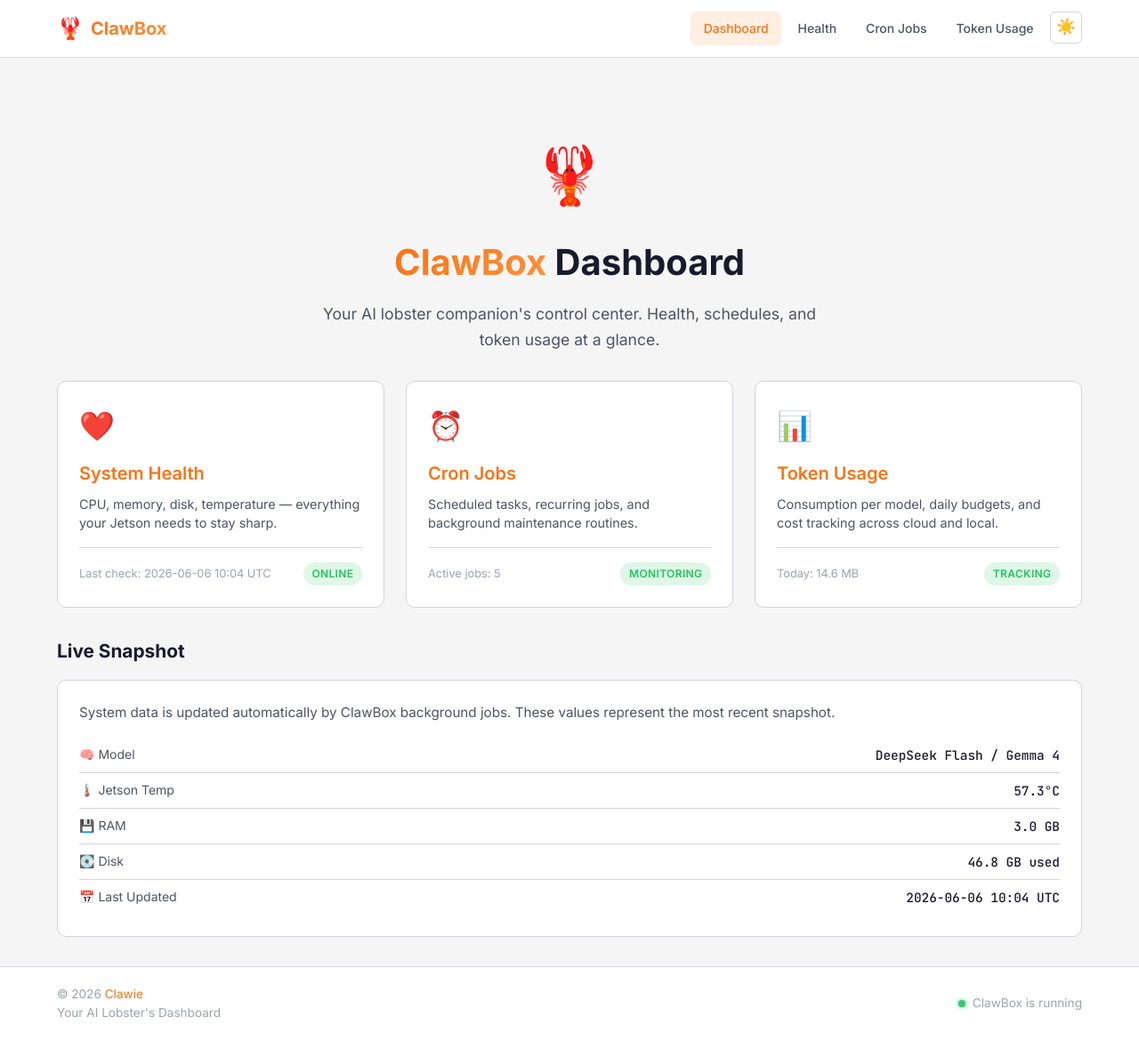
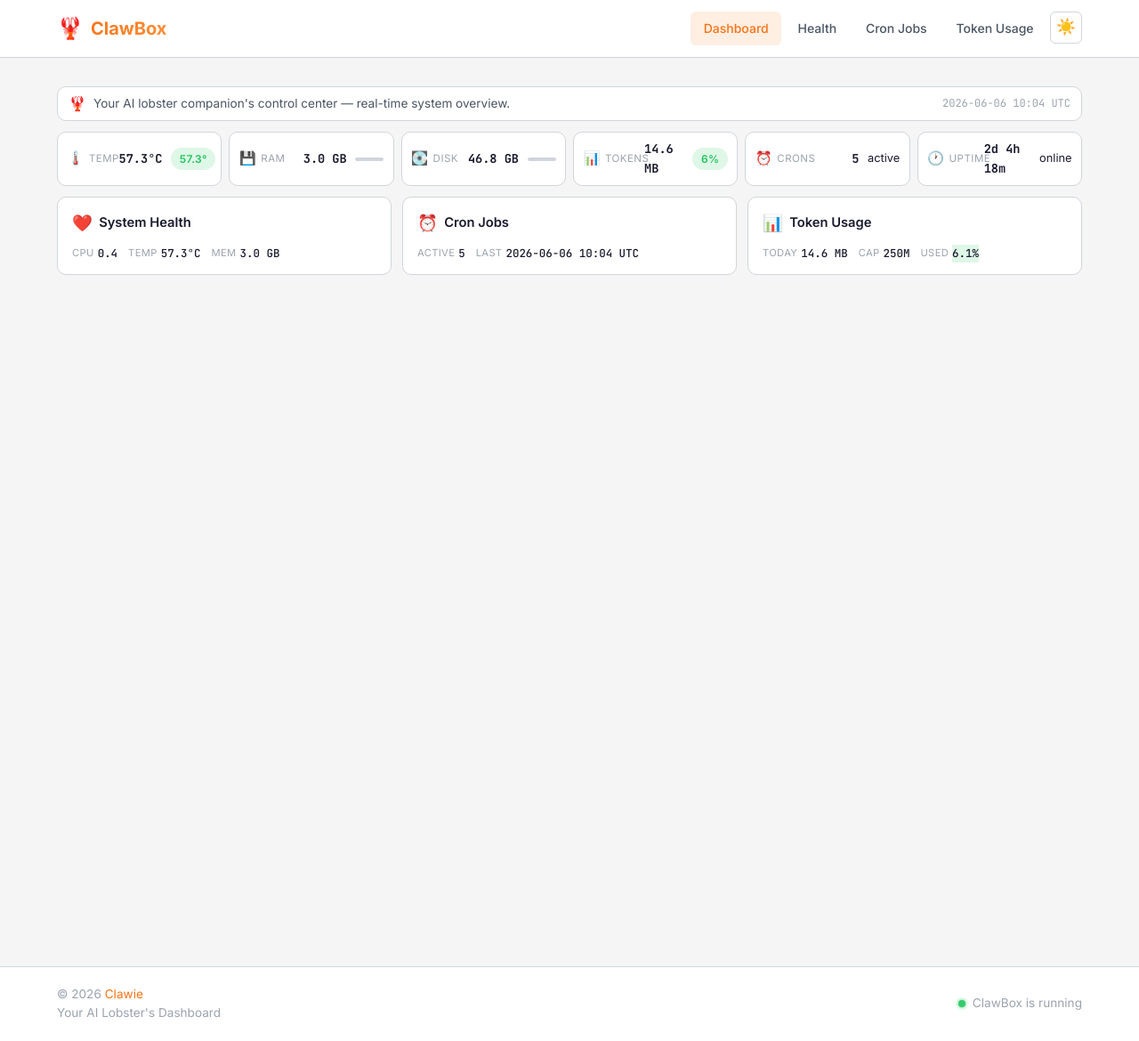
Before and after one commit to pvyver/ClawBox, a Jekyll site: the page built from index.md, in a window 1280 px wide and 1170 px high. Shown: the whole window at 89% size. Built offline with Jekyll 4.4.1, drawn with Linux system fonts in a browser that asks for light colours.

Commit message:
feat: compact dashboard overview (no scroll)
- Removed hero section (saves ~250px)
- Tagline bar: single-line description with timestamp
- 6-chip live stats bar: temp, RAM, disk, tokens, crons, uptime
- 3 compact cards: health, cron jobs, token usage
- All fits above fold at 1200x800
- Mobile: stacks vertically

```diff
--- a/assets/css/style.css
+++ b/assets/css/style.css
@@ -380,32 +380,148 @@
   50% { opacity: 0.5; box-shadow: 0 0 8px var(--success); }
 }
 
-/* ═══ Hero section (homepage) ═══ */
+/* ═══ Tagline bar (compact homepage) ═══ */
 
-.hero {
-  text-align: center;
-  padding: 3rem 0 2rem;
+.tagline-bar {
+  display: flex;
+  align-items: center;
+  gap: 0.5rem;
+  padding: 0.35rem 0.75rem;
+  margin-bottom: 0.75rem;
+  background: var(--bg-card);
+  border: 1px solid var(--border);
+  border-radius: var(--radius-md);
+  font-size: 0.85rem;
+  color: var(--text-secondary);
+  flex-wrap: wrap;
+}
+.tagline-icon { font-size: 1rem; }
+.tagline-time {
+  margin-left: auto;
+  font-family: var(--font-mono);
+  font-size: 0.75rem;
+  color: var(--text-muted);
+  white-space: nowrap;
 }
 
-.hero-icon { font-size: 4rem; margin-bottom: 1rem; }
+/* ═══ Compact live stats bar ═══ */
 
-.hero h1 {
-  font-size: 2.5rem;
-  font-weight: 800;
+.stats-bar {
+  display: flex;
+  gap: 0.5rem;
   margin-bottom: 0.75rem;
-}
-.hero h1 span {
-  background: linear-gradient(135deg, var(--accent), #fb923c);
-  -webkit-background-clip: text;
-  -webkit-text-fill-color: transparent;
-  background-clip: text;
+  flex-wrap: wrap;
 }
 
-.hero p {
-  font-size: 1.1rem;
-  color: var(--text-secondary);
-  max-width: 560px;
-  margin: 0 auto;
+.stat-chip {
+  flex: 1;
+  min-width: 130px;
+  display: flex;
+  align-items: center;
+  gap: 0.35rem;
+  background: var(--bg-card);
+  border: 1px solid var(--border);
+  border-radius: var(--radius-md);
+  padding: 0.5rem 0.65rem;
+  font-size: 0.8rem;
+  transition: all var(--transition);
+}
+.stat-chip:hover {
+  border-color: var(--accent);
+  background: var(--bg-card-hover);
+}
+
+.chip-icon { font-size: 0.95rem; }
+.chip-label {
+  color: var(--text-muted);
+  font-size: 0.72rem;
+  text-transform: uppercase;
+  letter-spacing: 0.04em;
+  min-width: 28px;
+}
+.chip-value {
+  font-family: var(--font-mono);
+  font-weight: 600;
+  font-size: 0.85rem;
+  margin-left: auto;
+}
+.chip-badge { margin-left: 0.25rem; }
+.chip-bar { margin-left: 0.25rem; }
+
+.mini-bar {
+  display: inline-block;
+  width: 32px;
+  height: 4px;
+  background: var(--border);
+  border-radius: 999px;
+  overflow: hidden;
+  vertical-align: middle;
+}
+.mini-fill {
+  height: 100%;
+  border-radius: 999px;
+  transition: width 0.8s ease;
+}
+
+/* ═══ Compact cards grid ═══ */
+
+.compact-grid {
+  display: grid;
+  grid-template-columns: repeat(3, 1fr);
+  gap: 0.75rem;
+}
+
+.compact-card {
+  display: block;
+  background: var(--bg-card);
+  border: 1px solid var(--border);
+  border-radius: var(--radius-md);
+  padding: 0.85rem 1rem;
+  transition: all var(--transition);
+  text-decoration: none;
+  color: inherit;
+}
+.compact-card:hover {
+  background: var(--bg-card-hover);
+  border-color: var(--accent);
+  box-shadow: var(--shadow-card), 0 0 20px var(--accent-glow);
+  transform: translateY(-1px);
+}
+
+.compact-card-header {
+  display: flex;
+  align-items: center;
+  gap: 0.45rem;
+  margin-bottom: 0.6rem;
+}
+.compact-card-icon { font-size: 1.15rem; }
+.compact-card-title {
+  font-size: 0.92rem;
+  font-weight: 600;
+  color: var(--text-primary);
+}
+
+.compact-card-stats {
+  display: flex;
+  gap: 0.75rem;
+  flex-wrap: wrap;
+}
+.compact-card-stats > span {
+  display: flex;
+  align-items: center;
+  gap: 0.25rem;
+}
+.cs-label {
+  font-size: 0.7rem;
+  color: var(--text-muted);
+  text-transform: uppercase;
+  letter-spacing: 0.03em;
+}
+.cs-value {
+  font-family: var(--font-mono);
+  font-size: 0.78rem;
+  font-weight: 500;
+  color: var(--text-primary);
 }
 
 /* ═══ Responsive ═══ */
@@ -465,7 +581,16 @@
     grid-template-columns: 1fr;
   }
 
-  .hero h1 { font-size: 1.75rem; }
+  .stats-bar {
+    flex-direction: column;
+  }
+  .stat-chip {
+    min-width: 100%;
+  }
+
+  .compact-grid {
+    grid-template-columns: 1fr;
+  }
 
   .footer-inner {
     flex-direction: column;
--- a/assets/js/dashboard.js
+++ b/assets/js/dashboard.js
@@ -1,89 +1,114 @@
 /**
  * ClawBox Dashboard — Client-side data refresh
  *
- * Fetches latest site.json and updates dashboard placeholders.
+ * Fetches latest data JSON and updates compact dashboard elements.
  */
 (function () {
   'use strict';
+
+  var basePath = window.location.pathname.includes('/ClawBox/')
+    ? '/ClawBox/assets/data/'
+    : '/assets/data/';
 
   function setText(id, text) {
     var el = document.getElementById(id);
     if (el) el.textContent = text || '\u2014';
   }
 
-  function fetchData() {
-    var url = window.location.pathname.includes('/ClawBox/')
-      ? '/ClawBox/assets/data/site.json'
-      : '/assets/data/site.json';
+  function setBadge(id, text, cls) {
+    var el = document.getElementById(id);
+    if (el) {
+      el.textContent = text;
+      el.className = 'badge ' + cls;
+    }
+  }
 
-    fetch(url)
-      .then(function (r) {
-        if (!r.ok) throw new Error('HTTP ' + r.status);
-        return r.json();
-      })
-      .then(function (data) {
-        var ts = data.update_timestamp || '';
-        setText('health-time', ts);
+  function setMiniBar(id, pct, cls) {
+    var el = document.getElementById(id);
+    if (el) {
+      el.style.width = Math.min(pct, 100) + '%';
+      el.className = 'mini-fill ' + cls;
+    }
+  }
+
+  function round1(v) { return Math.round(v * 10) / 10; }
+
+  // ── Fetch all data ───────────────────────────────────────────────────
+
+  function fetchAll() {
+    // Site meta (timestamp)
+    fetch(basePath + 'site.json')
+      .then(function (r) { return r.ok ? r.json() : Promise.reject(); })
+      .then(function (d) {
+        var ts = d.update_timestamp || '';
         setText('live-updated', ts);
-        setText('site-updated', ts);
-      })
-      .catch(function (err) {
-        console.warn('Dashboard data fetch:', err.message);
-      });
-
-    // Also fetch health for live snapshot
-    var hurl = window.location.pathname.includes('/ClawBox/')
-      ? '/ClawBox/assets/data/health.json'
-      : '/assets/data/health.json';
-
-    fetch(hurl)
-      .then(function (r) {
-        if (!r.ok) throw new Error('HTTP ' + r.status);
-        return r.json();
-      })
-      .then(function (h) {
-        if (h.temperature && h.temperature.display) setText('live-temp', h.temperature.display);
-        if (h.memory && h.memory.used_human) setText('live-ram', h.memory.used_human);
-        if (h.disk) {
-          setText('live-disk', h.disk.used_human ? h.disk.used_human + ' used' : (h.disk.used_percent != null ? h.disk.used_percent + '% used' : ''));
-        }
       })
       .catch(function () {});
 
-    // Fetch token usage for today
-    var turl = window.location.pathname.includes('/ClawBox/')
-      ? '/ClawBox/assets/data/token-usage.json'
-      : '/assets/data/token-usage.json';
+    // Health data
+    fetch(basePath + 'health.json')
+      .then(function (r) { return r.ok ? r.json() : Promise.reject(); })
+      .then(function (h) {
+        var temp = h.temperature || {};
+        var mem = h.memory || {};
+        var disk = h.disk || {};
+        var cpu = h.cpu || {};
+        var up = h.uptime || {};
 
-    fetch(turl)
-      .then(function (r) {
-        if (!r.ok) throw new Error('HTTP ' + r.status);
-        return r.json();
-      })
-      .then(function (tu) {
-        if (tu.today && tu.today.total_human) setText('token-today', tu.today.total_human);
+        var tempVal = temp.value_celsius || 0;
+        var memPct = mem.used_percent || 0;
+        var diskPct = disk.used_percent || 0;
+
+        setText('stat-temp', temp.display || '\u2014');
+        setText('stat-ram', mem.used_human || '\u2014');
+        setText('stat-disk', disk.used_human || '\u2014');
+        setText('stat-uptime', up.display || '\u2014');
+
+        setText('cc-cpu', cpu.load_1m != null ? round1(cpu.load_1m) : '\u2014');
+        setText('cc-temp', temp.display || '\u2014');
+        setText('cc-mem', mem.used_human || '\u2014');
+
+        var tempCls = tempVal > 80 ? 'badge-err' : tempVal > 70 ? 'badge-warn' : 'badge-ok';
+        var memCls = memPct > 90 ? 'badge-err' : memPct > 80 ? 'badge-warn' : 'badge-ok';
+        var diskCls = diskPct > 95 ? 'badge-err' : diskPct > 80 ? 'badge-warn' : 'badge-ok';
+
+        setBadge('stat-temp-badge', round1(tempVal) + '\u00B0', tempCls);
+        setMiniBar('stat-ram-bar', memPct, memCls);
+        setMiniBar('stat-disk-bar', diskPct, diskCls);
       })
       .catch(function () {});
 
-    // Fetch cron for counts
-    var curl = window.location.pathname.includes('/ClawBox/')
-      ? '/ClawBox/assets/data/cron-jobs.json'
-      : '/assets/data/cron-jobs.json';
+    // Token usage
+    fetch(basePath + 'token-usage.json')
+      .then(function (r) { return r.ok ? r.json() : Promise.reject(); })
+      .then(function (tu) {
+        var t = tu.today || {};
+        var pct = t.used_percent || 0;
+        var human = t.total_human || '\u2014';
+        setText('stat-tokens', human);
+        setText('cc-tokens', human);
+        setText('cc-cap', tu.daily_cap_human || '250M');
+        setText('cc-pct', round1(pct) + '%');
 
-    fetch(curl)
-      .then(function (r) {
-        if (!r.ok) throw new Error('HTTP ' + r.status);
-        return r.json();
+        var cls = pct > 90 ? 'badge-err' : pct > 70 ? 'badge-warn' : 'badge-ok';
+        setBadge('stat-token-badge', Math.round(pct) + '%', cls);
       })
+      .catch(function () {});
+
+    // Cron jobs
+    fetch(basePath + 'cron-jobs.json')
+      .then(function (r) { return r.ok ? r.json() : Promise.reject(); })
       .then(function (cj) {
-        if (cj.total != null) setText('cron-count', cj.total);
+        var count = cj.total || 0;
+        setText('stat-crons', count);
+        setText('cc-active', count);
       })
       .catch(function () {});
   }
 
   if (document.readyState === 'loading') {
-    document.addEventListener('DOMContentLoaded', fetchData);
+    document.addEventListener('DOMContentLoaded', fetchAll);
   } else {
-    fetchData();
+    fetchAll();
   }
 })();
--- a/index.md
+++ b/index.md
@@ -11,79 +11,105 @@
 {% assign mem = h.memory %}
 {% assign temp = h.temperature %}
 {% assign disk = h.disk %}
+{% assign gpu = h.gpu %}
+{% assign up = h.uptime %}
 
 {% assign health_time = s.update_timestamp | default: "pending..." %}
 {% assign cron_count = cj.total | default: 0 %}
 {% assign token_today = tu.today.total_human | default: "\u2014" %}
 {% assign token_pct = tu.today.used_percent | default: 0 %}
+{% assign mem_pct = mem.used_percent | default: 0 %}
+{% assign disk_pct = disk.used_percent | default: 0 %}
+{% assign temp_val = temp.value_celsius | default: 0 %}
 
-<section class="hero">
-  <div class="hero-icon">🦞</div>
-  <h1><span>ClawBox</span> Dashboard</h1>
-  <p>Your AI lobster companion's control center. Health, schedules, and token usage at a glance.</p>
-</section>
+{% capture mem_badge %}{% if mem_pct > 90 %}badge-err{% elsif mem_pct > 80 %}badge-warn{% else %}badge-ok{% endif %}{% endcapture %}
+{% capture disk_badge %}{% if disk_pct > 95 %}badge-err{% elsif disk_pct > 80 %}badge-warn{% else %}badge-ok{% endif %}{% endcapture %}
+{% capture temp_badge %}{% if temp_val > 80 %}badge-err{% elsif temp_val > 70 %}badge-warn{% else %}badge-ok{% endif %}{% endcapture %}
+{% capture token_badge %}{% if token_pct > 90 %}badge-err{% elsif token_pct > 70 %}badge-warn{% else %}badge-ok{% endif %}{% endcapture %}
 
-<div class="dashboard-grid">
-  <a href="{{ '/health' | relative_url }}" class="dashboard-card">
-    <div class="card-icon">❤️</div>
-    <h2 class="card-title">System Health</h2>
-    <p class="card-desc">CPU, memory, disk, temperature &mdash; everything your Jetson needs to stay sharp.</p>
-    <div class="card-meta">
-      <span>Last check: <span id="health-time">{{ health_time }}</span></span>
-      <span class="badge badge-ok">Online</span>
+<!-- Tagline bar -->
+<div class="tagline-bar">
+  <span class="tagline-icon">🦞</span>
+  <span>Your AI lobster companion's control center &mdash; real-time system overview.</span>
+  <span class="tagline-time" id="live-updated">{{ s.update_timestamp | default: "" }}</span>
+</div>
+
+<!-- Compact live stats bar -->
+<div class="stats-bar" id="stats-bar">
+  <div class="stat-chip">
+    <span class="chip-icon">🌡️</span>
+    <span class="chip-label">Temp</span>
+    <span class="chip-value" id="stat-temp">{{ temp.display | default: "\u2014" }}</span>
+    <span class="chip-badge"><span class="badge {{ temp_badge }}" id="stat-temp-badge">{{ temp_val }}°</span></span>
+  </div>
+  <div class="stat-chip">
+    <span class="chip-icon">💾</span>
+    <span class="chip-label">RAM</span>
+    <span class="chip-value" id="stat-ram">{{ mem.used_human | default: "\u2014" }}</span>
+    <span class="chip-bar"><span class="mini-bar"><span class="mini-fill {{ mem_badge }}" id="stat-ram-bar" style="width: {{ mem_pct | round: 0 }}%"></span></span></span>
+  </div>
+  <div class="stat-chip">
+    <span class="chip-icon">💽</span>
+    <span class="chip-label">Disk</span>
+    <span class="chip-value" id="stat-disk">{{ disk.used_human | default: "\u2014" }}</span>
+    <span class="chip-bar"><span class="mini-bar"><span class="mini-fill {{ disk_badge }}" id="stat-disk-bar" style="width: {{ disk_pct | round: 0 }}%"></span></span></span>
+  </div>
+  <div class="stat-chip">
+    <span class="chip-icon">📊</span>
+    <span class="chip-label">Tokens</span>
+    <span class="chip-value" id="stat-tokens">{{ token_today }}</span>
+    <span class="chip-badge"><span class="badge {{ token_badge }}" id="stat-token-badge">{{ token_pct | round: 0 }}%</span></span>
+  </div>
+  <div class="stat-chip">
+    <span class="chip-icon">⏰</span>
+    <span class="chip-label">Crons</span>
+    <span class="chip-value" id="stat-crons">{{ cron_count }}</span>
+    <span class="chip-badge">active</span>
+  </div>
+  <div class="stat-chip">
+    <span class="chip-icon">🕐</span>
+    <span class="chip-label">Uptime</span>
+    <span class="chip-value" id="stat-uptime">{{ up.display | default: "\u2014" }}</span>
+    <span class="chip-badge">online</span>
+  </div>
+</div>
+
+<!-- Compact dashboard cards -->
+<div class="compact-grid">
+  <a href="{{ '/health' | relative_url }}" class="compact-card">
+    <div class="compact-card-header">
+      <span class="compact-card-icon">❤️</span>
+      <span class="compact-card-title">System Health</span>
+    </div>
+    <div class="compact-card-stats">
+      <span><span class="cs-label">CPU</span> <span id="cc-cpu" class="cs-value">{% if h.cpu.load_1m %}{{ h.cpu.load_1m }}{% else %}\u2014{% endif %}</span></span>
+      <span><span class="cs-label">Temp</span> <span id="cc-temp" class="cs-value">{{ temp.display | default: "\u2014" }}</span></span>
+      <span><span class="cs-label">Mem</span> <span id="cc-mem" class="cs-value">{{ mem.used_human | default: "\u2014" }}</span></span>
     </div>
   </a>
 
-  <a href="{{ '/cron' | relative_url }}" class="dashboard-card">
-    <div class="card-icon">⏰</div>
-    <h2 class="card-title">Cron Jobs</h2>
-    <p class="card-desc">Scheduled tasks, recurring jobs, and background maintenance routines.</p>
-    <div class="card-meta">
-      <span>Active jobs: <span id="cron-count">{{ cron_count }}</span></span>
-      <span class="badge badge-ok">Monitoring</span>
+  <a href="{{ '/cron' | relative_url }}" class="compact-card">
+    <div class="compact-card-header">
+      <span class="compact-card-icon">⏰</span>
+      <span class="compact-card-title">Cron Jobs</span>
+    </div>
+    <div class="compact-card-stats">
+      <span><span class="cs-label">Active</span> <span id="cc-active" class="cs-value">{{ cron_count }}</span></span>
+      <span><span class="cs-label">Last</span> <span id="cc-last" class="cs-value">{{ health_time | default: "\u2014" }}</span></span>
     </div>
   </a>
 
-  <a href="{{ '/token-usage' | relative_url }}" class="dashboard-card">
-    <div class="card-icon">📊</div>
-    <h2 class="card-title">Token Usage</h2>
-    <p class="card-desc">Consumption per model, daily budgets, and cost tracking across cloud and local.</p>
-    <div class="card-meta">
-      <span>Today: <span id="token-today">{{ token_today }}</span></span>
-      <span class="badge {% if token_pct > 90 %}badge-err{% elsif token_pct > 70 %}badge-warn{% else %}badge-ok{% endif %}">
-        {% if token_pct > 90 %}Critical{% elsif token_pct > 70 %}Warning{% else %}Tracking{% endif %}
-      </span>
+  <a href="{{ '/token-usage' | relative_url }}" class="compact-card">
+    <div class="compact-card-header">
+      <span class="compact-card-icon">📊</span>
+      <span class="compact-card-title">Token Usage</span>
+    </div>
+    <div class="compact-card-stats">
+      <span><span class="cs-label">Today</span> <span id="cc-tokens" class="cs-value">{{ token_today }}</span></span>
+      <span><span class="cs-label">Cap</span> <span id="cc-cap" class="cs-value">{{ tu.daily_cap_human | default: "250M" }}</span></span>
+      <span><span class="cs-label">Used</span> <span id="cc-pct" class="cs-value {{ token_badge }}">{{ token_pct | round: 1 }}%</span></span>
     </div>
   </a>
 </div>
 
-<section>
-  <h2 style="margin-bottom: 1rem; font-size: 1.3rem;">Live Snapshot</h2>
-  <div style="background: var(--bg-card); border: 1px solid var(--border); border-radius: var(--radius-md); padding: 1.5rem;">
-    <p style="color: var(--text-secondary); font-size: 0.95rem; margin-bottom: 1rem;">
-      System data is updated automatically by ClawBox background jobs. These values represent the most recent snapshot.
-    </p>
-    <div class="stat-row">
-      <span class="stat-label">🧠 Model</span>
-      <span class="stat-value">DeepSeek Flash / Gemma 4</span>
-    </div>
-    <div class="stat-row">
-      <span class="stat-label">🌡️ Jetson Temp</span>
-      <span class="stat-value" id="live-temp">{{ temp.display | default: "~58°C" }}</span>
-    </div>
-    <div class="stat-row">
-      <span class="stat-label">💾 RAM</span>
-      <span class="stat-value" id="live-ram">{{ mem.used_human | default: "7.6 GB" }}</span>
-    </div>
-    <div class="stat-row">
-      <span class="stat-label">💽 Disk</span>
-      <span class="stat-value" id="live-disk">{{ disk.used_human | default: "11% used" }}</span>
-    </div>
-    <div class="stat-row">
-      <span class="stat-label">📅 Last Updated</span>
-      <span class="stat-value" id="live-updated">{{ s.update_timestamp | default: "—" }}</span>
-    </div>
-  </div>
-</section>
-
 <script src="{{ '/assets/js/dashboard.js' | relative_url }}"></script>
```
